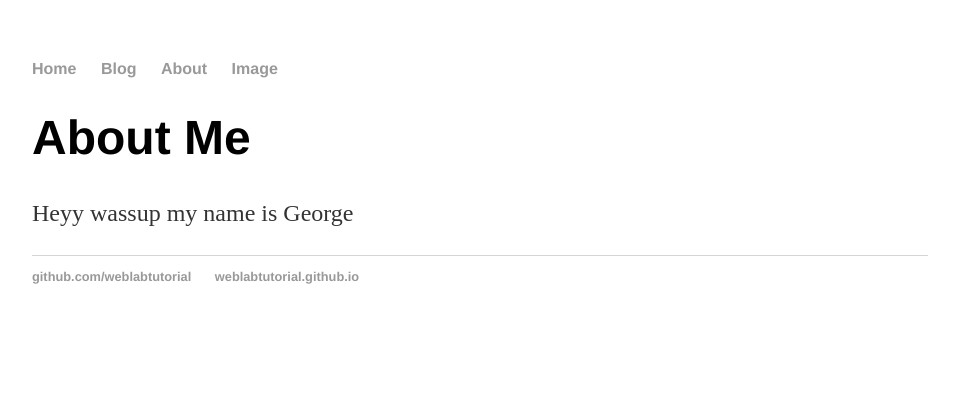
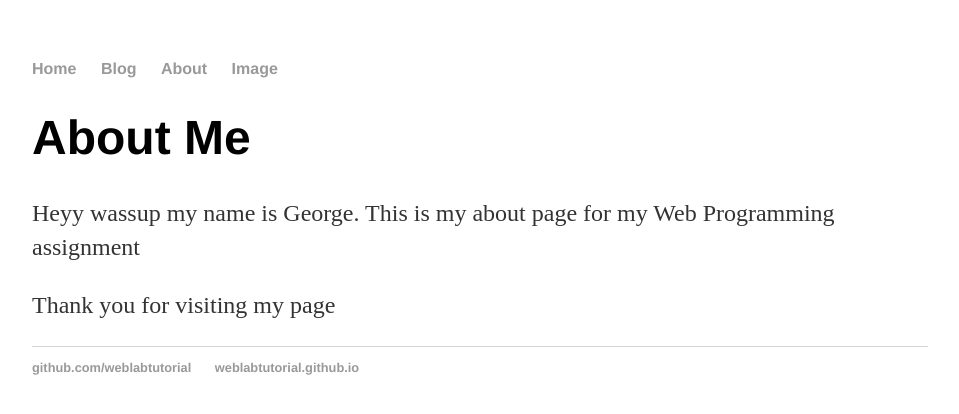
Before and after one commit to fdx-hw/fdx-hw.github.io, a Jekyll site: the page built from about/index.html, in a window 1280 px wide. Shown: the top 414 px of the page, without its empty margins (160-1119 px from the left). Built offline with Jekyll 4.4.1, drawn with Linux system fonts in a browser that asks for light colours.

Commit message:
Update index.html

```diff
--- a/about/index.html
+++ b/about/index.html
@@ -3,4 +3,5 @@ layout: default
 title: Web Programming Page
 ---
 <h1> About Me </h1>
-<p> Heyy wassup my name is George</p>
+<p> Heyy wassup my name is George. This is my about page for my Web Programming assignment</p>
+<p>Thank you for visiting my page</p>
```
